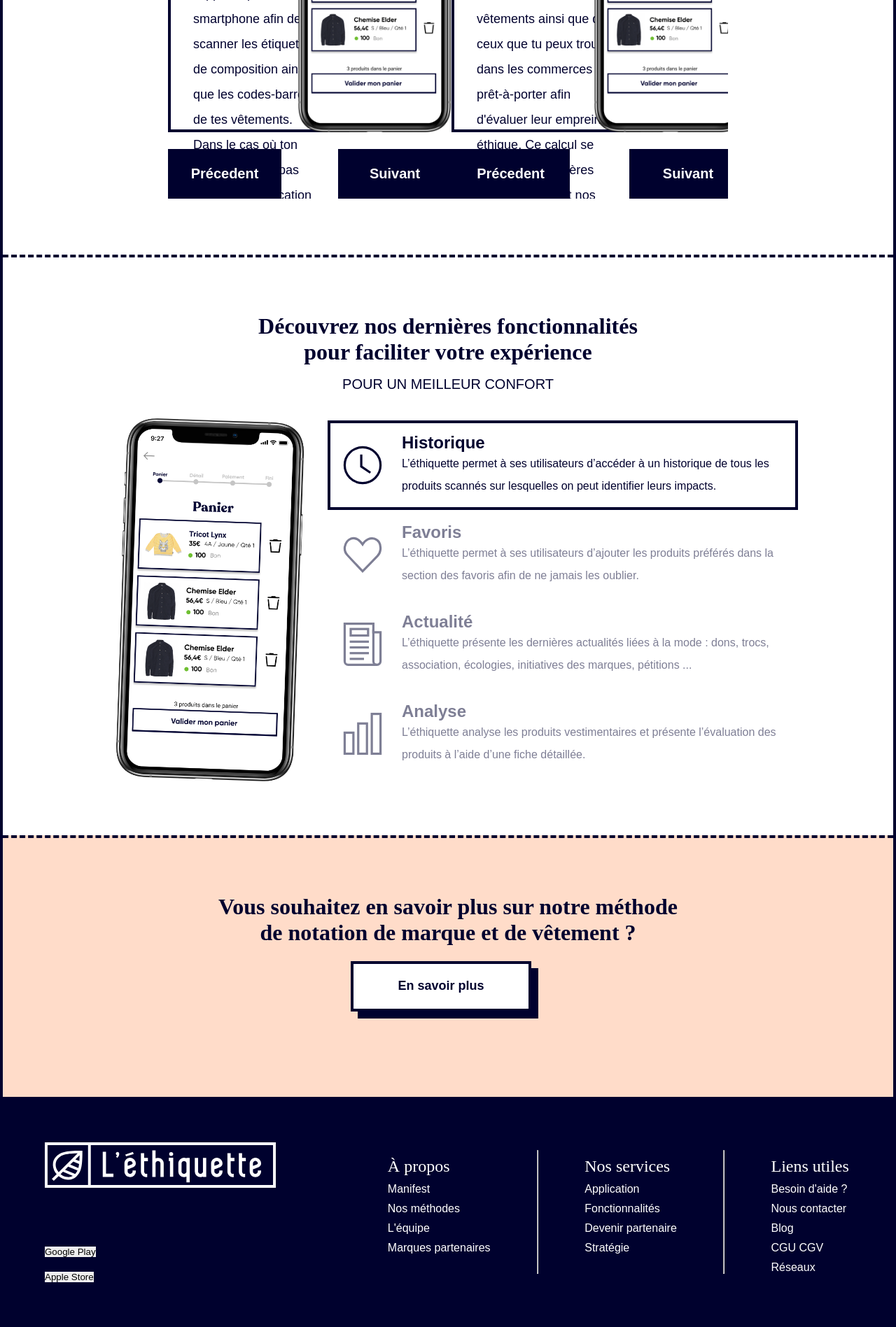
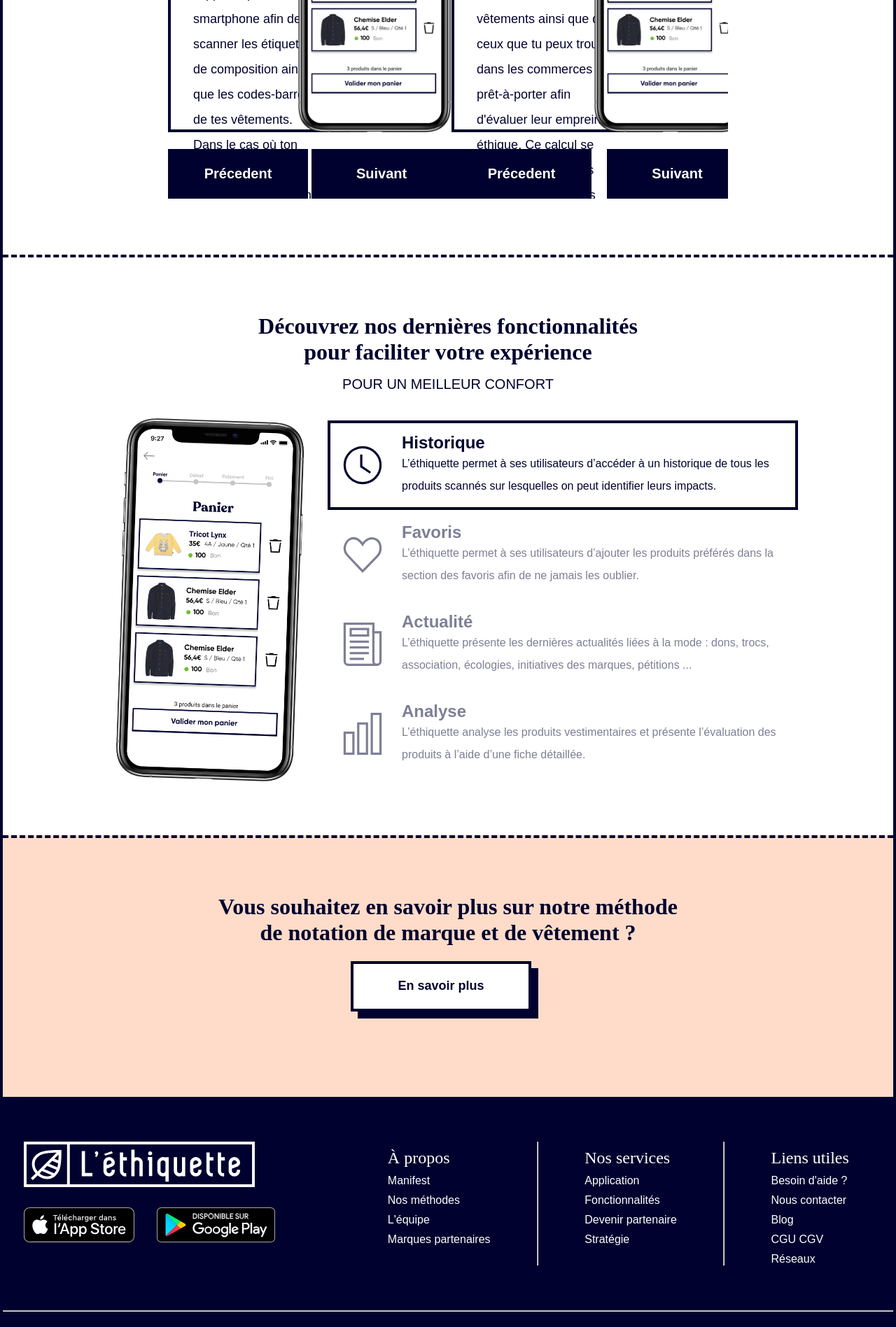
Before and after one commit to Pugonaute/Phygital, a PHP site: page /pages/application.php in a window 1280 px wide. Shown: the part 1264-3161 px from the top of the page at 70% size. Run offline with PHP 8.4, Linux system fonts and the light colour scheme; data that the repository does not hold is empty.

Commit message:
footer et header

```diff
--- a/css/style.css
+++ b/css/style.css
@@ -1,19 +1,19 @@
 @charset "UTF-8";
 /* HELPERS */
-#index #hero .conteneur, #index #presentation .conteneur, #index #detail .conteneur, #index #marques .conteneur, #index #rejoignez-nous .conteneur, #index #rejoignez-nous .conteneur .infos-commercant, #partenaire #scheme .conteneur, #partenaire #valeurs .conteneur, #partenaire #service .conteneur, #partenaire #service .conteneur > div:first-child, #partenaire #marques .conteneur, #a-propos #chiffre .conteneur, #a-propos #equipe .conteneur, #a-propos #equipe .conteneur .presentation-equipe, #a-propos #methode .conteneur, #blog #articles .conteneur, #contact #formulaire .conteneur, #application #étapes .conteneur, #application #étapes .conteneur #progress-bar .step, #application #étapes .conteneur #parts .part, #application #fonctionnalité .conteneur, #application #en-savoir-plus .conteneur, #article-001 .conteneur, footer div:first-child div {
+#index #hero .conteneur, #index #presentation .conteneur, #index #detail .conteneur, #index #marques .conteneur, #index #rejoignez-nous .conteneur, #index #rejoignez-nous .conteneur .infos-commercant, #partenaire #scheme .conteneur, #partenaire #valeurs .conteneur, #partenaire #service .conteneur, #partenaire #service .conteneur > div:first-child, #partenaire #marques .conteneur, #a-propos #chiffre .conteneur, #a-propos #equipe .conteneur, #a-propos #equipe .conteneur .presentation-equipe, #a-propos #methode .conteneur, #blog #articles .conteneur, #contact #formulaire .conteneur, #application #étapes .conteneur, #application #étapes .conteneur #progress-bar .step, #application #étapes .conteneur #parts .part, #application #fonctionnalité .conteneur, #application #en-savoir-plus .conteneur, #article-001 .conteneur, footer, footer > div:first-child > div {
   display: flex;
   flex-direction: column; }
 
-#partenaire #service .conteneur > div:last-child, #article-001 .conteneur .article article, footer, footer div:last-child, .en-tete .conteneur {
+#partenaire #service .conteneur > div:last-child, #article-001 .conteneur .article article, footer > div:last-child, .en-tete .conteneur {
   display: flex;
   flex-direction: column;
   justify-content: center; }
 
-#index #valeur .conteneur, #index #rejoignez-nous .conteneur > div, #partenaire #valeurs .conteneur .capsule-right .mosaique, #partenaire #valeurs .conteneur .capsule-left .mosaique, #partenaire #valeurs .conteneur .capsule-left .action, #a-propos #chiffre .conteneur .row, #a-propos #chiffre .conteneur .column, #a-propos #equipe .conteneur .row1, #a-propos #equipe .conteneur .row2, #contact #formulaire .conteneur article > :nth-child(1), #contact #formulaire .conteneur article > :nth-child(2), #contact #formulaire .conteneur article > :nth-child(3), #contact #formulaire .conteneur article > :nth-child(6), #application #hero .conteneur, #application #hero .conteneur > :nth-child(2), #application #étapes .conteneur #progress-bar, #application #étapes .conteneur #parts, #application #étapes .conteneur #parts .part .content, #application #étapes .conteneur #parts .part .content .capture-app, #application #étapes .conteneur #parts .part .action, #application #fonctionnalité .conteneur article, #application #fonctionnalité .conteneur article .capture-app, #application #fonctionnalité .conteneur article .content > div, header, header nav, header nav ul, footer div:first-child nav, .vignettes-stores, #detail .conteneur > article:nth-child(odd) > :nth-child(1), #detail .conteneur > article:nth-child(odd) > :nth-child(2), #detail .conteneur > article:nth-child(even) > :nth-child(2) {
+#index #valeur .conteneur, #index #rejoignez-nous .conteneur > div, #partenaire #valeurs .conteneur .capsule-right .mosaique, #partenaire #valeurs .conteneur .capsule-left .mosaique, #partenaire #valeurs .conteneur .capsule-left .action, #a-propos #chiffre .conteneur .row, #a-propos #chiffre .conteneur .column, #a-propos #equipe .conteneur .row1, #a-propos #equipe .conteneur .row2, #contact #formulaire .conteneur article > :nth-child(1), #contact #formulaire .conteneur article > :nth-child(2), #contact #formulaire .conteneur article > :nth-child(3), #contact #formulaire .conteneur article > :nth-child(6), #application #hero .conteneur, #application #hero .conteneur > :nth-child(2), #application #étapes .conteneur #progress-bar, #application #étapes .conteneur #parts, #application #étapes .conteneur #parts .part .content, #application #étapes .conteneur #parts .part .content .capture-app, #application #étapes .conteneur #parts .part .action, #application #fonctionnalité .conteneur article, #application #fonctionnalité .conteneur article .capture-app, #application #fonctionnalité .conteneur article .content > div, header, header nav, header nav > a, header nav ul, footer > div:first-child, footer > div:first-child nav, .vignettes-stores, #detail .conteneur > article:nth-child(odd) > :nth-child(1), #detail .conteneur > article:nth-child(odd) > :nth-child(2), #detail .conteneur > article:nth-child(even) > :nth-child(2) {
   display: flex;
   flex-direction: row; }
 
-#partenaire #service .conteneur > div:last-child .capsule-left .mosaique, #partenaire #service .conteneur > div:last-child .capsule-right .mosaique, #article-001 .conteneur .article .info, #article-001 .conteneur .article .like, footer div:first-child, footer div:first-child nav ul {
+#partenaire #service .conteneur > div:last-child .capsule-left .mosaique, #partenaire #service .conteneur > div:last-child .capsule-right .mosaique, #article-001 .conteneur .article .info, #article-001 .conteneur .article .like, footer > div:first-child nav ul {
   display: flex;
   flex-direction: row;
   align-items: center; }
@@ -806,8 +806,12 @@ header {
     width: 100%;
     justify-content: space-between;
     color: #FFFFFF; }
-    header nav img {
+    header nav > a {
+      align-items: center;
       max-width: 250px; }
+      header nav > a img {
+        width: 100%;
+        display: block; }
     header nav hr {
       color: #FFFFFF;
       border: 2px dashed; }
@@ -828,49 +832,47 @@ header {
 footer {
   box-sizing: border-box;
   background: #00012E;
-  height: 400px;
   width: 100%;
   color: #FFFFFF; }
-  footer div:first-child {
-    justify-content: space-around;
-    height: 100%; }
-    footer div:first-child div {
-      justify-content: space-between;
+  footer > div:first-child {
+    margin: 64px 0px;
+    justify-content: space-around; }
+    footer > div:first-child > div {
       align-items: flex-start;
       width: 100%;
       max-width: calc(100vw / 3);
       max-height: 200px;
       margin: 0 30px; }
-      footer div:first-child div div:first-child {
+      footer > div:first-child > div div:first-child {
         width: 100%; }
-        footer div:first-child div div:first-child img {
+        footer > div:first-child > div div:first-child img {
           max-width: 330px; }
-    footer div:first-child nav {
+    footer > div:first-child nav {
       justify-content: space-around;
       width: 100%;
       max-width: calc((100vw / 3) * 2);
       margin: 0 30px; }
-      footer div:first-child nav hr {
+      footer > div:first-child nav hr {
         color: #FFFFFF;
         border: 1px auto; }
-      footer div:first-child nav li {
+      footer > div:first-child nav li {
         padding-top: 10px; }
-        footer div:first-child nav li a {
+        footer > div:first-child nav li a {
           text-decoration: inherit;
           font-size: inherit; }
-        footer div:first-child nav li a:hover {
+        footer > div:first-child nav li a:hover {
           text-decoration: underline; }
-      footer div:first-child nav ul {
+      footer > div:first-child nav ul {
         justify-content: space-around;
         display: table-row; }
-        footer div:first-child nav ul li {
+        footer > div:first-child nav ul li {
           list-style: none;
           font-family: "Recoleta-SemiBold", serif;
           font-size: 24px; }
-          footer div:first-child nav ul li ul li {
+          footer > div:first-child nav ul li ul li {
             font-size: 16px;
             font-family: "Gilroy-Semibold", sans-serif; }
-  footer div:last-child {
+  footer > div:last-child {
     height: 68px;
     text-align: center;
     font-size: 16px; }
@@ -880,13 +882,17 @@ footer {
 .button2 {
   color: white;
   background: #00012E;
-  width: 40%;
+  width: 200px;
   text-align: center;
   padding: 24px;
   box-sizing: border-box;
   font-size: 20px;
   font-weight: 600;
-  display: block; }
+  display: block;
+  transition: 0.3s ease; }
+
+.button2:hover {
+  opacity: 0.5; }
 
 .button1 {
   margin: 32px 0px;
@@ -926,6 +932,10 @@ button {
   margin-top: 24px; }
   .vignettes-stores > :nth-child(1) {
     margin-right: 32px; }
+  .vignettes-stores a {
+    transition: 0.3s ease; }
+  .vignettes-stores a:hover {
+    opacity: 0.5; }
   .vignettes-stores img {
     height: 50px; }
 
--- a/js/feature.js
+++ b/js/feature.js
@@ -1,12 +1,15 @@
 
 $(document).ready(
     function(){
-        var data;
+        var src;
+        var alt;
 
         $('#fonctionnalité .content >div').click(
             function(){
-                data = $(this).attr('data');
-                $('#fonctionnalité .capture-app img').attr('src',data)
+                src = $(this).attr('data-src');
+                alt = $(this).attr('data-alt');
+                $('#fonctionnalité .capture-app img').attr('src',src)
+                $('#fonctionnalité .capture-app img').attr('alt',alt)
                 $('#fonctionnalité .content >div').removeClass('active');
                 $(this).addClass('active');
             }
--- a/php/inc/footer.inc.php
+++ b/php/inc/footer.inc.php
@@ -5,9 +5,9 @@
 <!-- 						<a href=""><img src="img/logo-ethiquette-blanc.svg" alt="logo"></a> -->
 						<img src="<?= $root ?>img/logo-ethiquette-blanc.svg" alt="logo">
 					</div>
-					<div>
-						<button>Google Play</button>
-						<button>Apple Store</button>
+					<div class="vignettes-stores">
+						<a href="https://www.apple.com/fr/ios/app-store/" title="app store"><img src="../img/telecharger-appstore.svg" alt="bouton app store"></a>
+						<a href="https://play.google.com/store" title="play store"><img src="../img/telecharger-playstore.svg" alt="bouton play store"></a>
 					</div>
 				</div>
 				<nav>
--- a/php/inc/header.inc.php
+++ b/php/inc/header.inc.php
@@ -13,7 +13,8 @@
 	<body>
 		<header>
 			<nav>
-				<img src="<?= $root ?>img/logo-ethiquette-blanc.svg" alt="logo">
+				<a href="../index.php"><img src="<?= $root ?>img/logo-ethiquette-blanc.svg" alt="logo"></a>
+
 				<hr>
 				<ul>
 					<li><a href="<?= $root ?>pages/application.php">Application</a></li>
--- a/sass/components/_button.scss
+++ b/sass/components/_button.scss
@@ -4,13 +4,17 @@
 .button2{
 	color: white;
 	background: $blue;
-	width: 40%;
+	width: 200px;
 	text-align: center;
 	padding: 24px;
 	box-sizing: border-box;
 	font-size: $titre4;
     font-weight: 600;
     display: block;
+    transition: 0.3s ease;
+}
+.button2:hover{
+    opacity: 0.5;
 }
 
 .button1{
@@ -92,7 +96,14 @@ button {
     >:nth-child(1){
         margin-right: $margin_3;
     }
+    a{
+        transition: 0.3s ease;
+    }
+    a:hover{
+        opacity: 0.5;
+    }
     img{
         height: 50px;
     }
+
 }
--- a/sass/structure/_footer.scss
+++ b/sass/structure/_footer.scss
@@ -5,24 +5,25 @@ footer{
 	//	position: absolute;
 	//	bottom: 0;
 	background: $blue;
-	height: 400px;
 	width: 100%;
 	color: $white;
 
-	@extend %flex-column-center;
+
+	@extend %flex-column;
 	//	text-align: center;
 	//	align-items: center;
 
-	div:first-child{
-		@extend %flex-row-center;
+	>div:first-child{
+		margin: 64px 0px;
+		@extend %flex-row;
 		justify-content: space-around;
 		//		background: yellow;
-		height: 100%;
 
-		div{
+
+		>div{
+
 			//			background: green;
 			@extend %flex-column;
-			justify-content: space-between;
 			align-items: flex-start;
 			width: 100%;
 			max-width: calc(100vw / 3);
@@ -93,10 +94,11 @@ footer{
 		}
 	}
 
-	div:last-child{
+	>div:last-child{
 		@extend %flex-column-center;
 		height: 68px;
 		text-align: center;
 		font-size: $paragraphe1;
 	}
+
 }
--- a/sass/structure/_header.scss
+++ b/sass/structure/_header.scss
@@ -26,10 +26,16 @@ header{
 //				max-width: 250px;
 //			}
 //		}
-		img{
-//				width: 100%;
-				max-width: 250px;
+        >a{
+            @extend %flex-row;
+            align-items: center;
+            max-width: 250px;
+            img{
+                width: 100%;
+                display: block;
 			}
+        }
+
 
         hr{
             color: $white;
```
Also changed, not shown: pages/application.php (+12 -12 lines), 1 other file.
